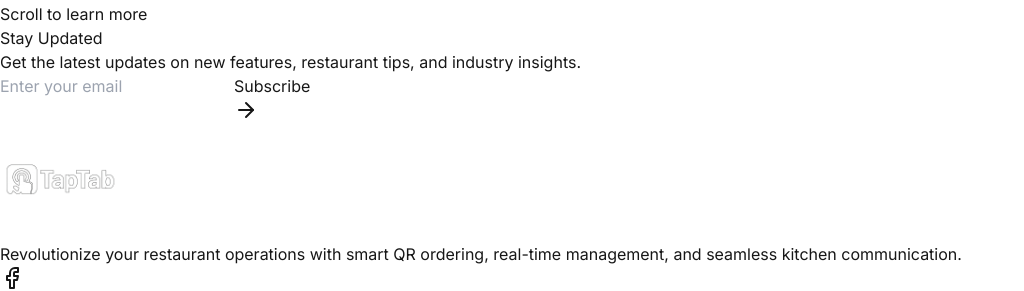
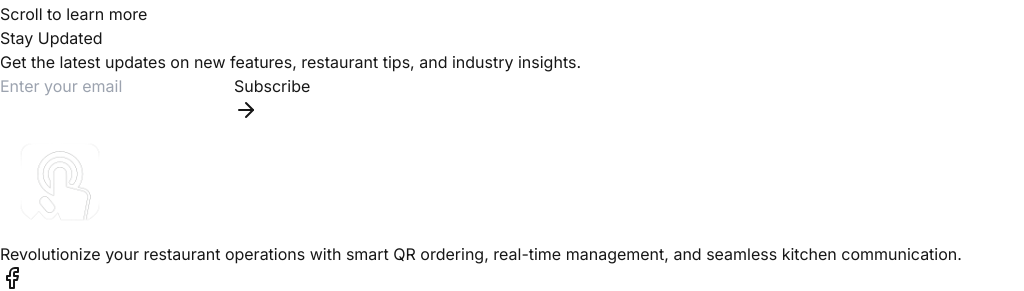
Before and after one commit to bl7/taptab-web, a Next.js app: page / in a window 1280 px wide. Shown: the part 2888-3179 px from the top of the page, without its empty margins (0-1024 px from the left). Built offline with nearby package versions, Linux system fonts and the light colour scheme; no server answers.

Commit message:
icon change

```diff
--- a/src/components/Footer.tsx
+++ b/src/components/Footer.tsx
@@ -83,7 +83,7 @@ export default function Footer() {
           <div className="lg:col-span-2">
             <div className="flex items-center space-x-3 mb-6">
               <Image
-                src="/logo.png"
+                src="/icon.png"
                 alt="TapTab POS Logo"
                 width={120}
                 height={40}
```
